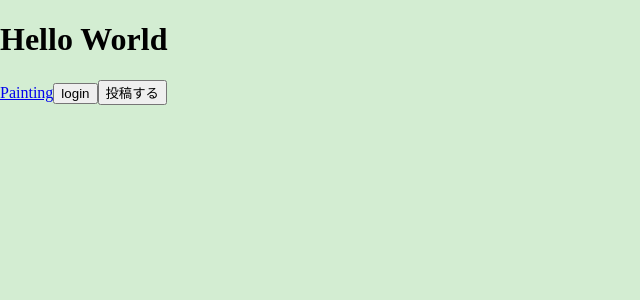
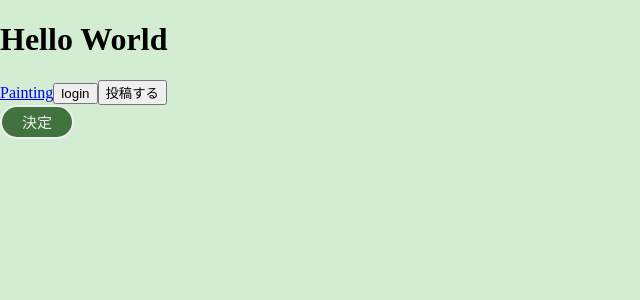
Before and after one commit to Semi-koron/korocupFrontend2024, a Next.js app: page / in a window 1280 px wide. Shown: the top 300 px of the page, without its empty margins (0-640 px from the left). Built offline with nearby package versions, Linux system fonts and the light colour scheme; no server answers.

Commit message:
決定ボタンできました

```diff
--- /dev/null
+++ b/src/app/components/buttons/decidebutton/decide.module.css
@@ -0,0 +1,11 @@
+.button {
+  padding: 0 20px;
+  border-radius: 30px;
+  width: auto;
+  height: 34px;
+  background-color: #42733f;
+  display: flex;
+  align-items: center;
+  justify-content: center;
+  border: 2px solid #eef0ed;
+}
--- /dev/null
+++ b/src/app/components/buttons/decidebutton/page.tsx
@@ -0,0 +1,18 @@
+import Styles from "./decide.module.css";
+
+export default function Decidebutton() {
+  return (
+    <>
+      <button className={Styles.button}>
+        <div
+          style={{
+            fontSize: 15,
+            color: "#EEF0ED",
+          }}
+        >
+          決定
+        </div>
+      </button>
+    </>
+  );
+}
--- a/src/app/page.tsx
+++ b/src/app/page.tsx
@@ -10,7 +10,7 @@ import { modalstyle } from "./components/modal/modal";
 import Modal from "react-modal";
 import Link from "next/link";
 import buttons from "./components/buttons/editbutton/page";
-import Profilebutton from "./components/buttons/icon.profilebutton/page";
+import Decidebutton from "./components/buttons/decidebutton/page";
 
 const auth = getAuth(app);
 
@@ -77,6 +77,7 @@ export default function Home() {
           <button onClick={makeCanvas}>キャンバスを作製する</button>
         </div>
       </Modal>
+      <Decidebutton />
     </>
   );
 }
```
